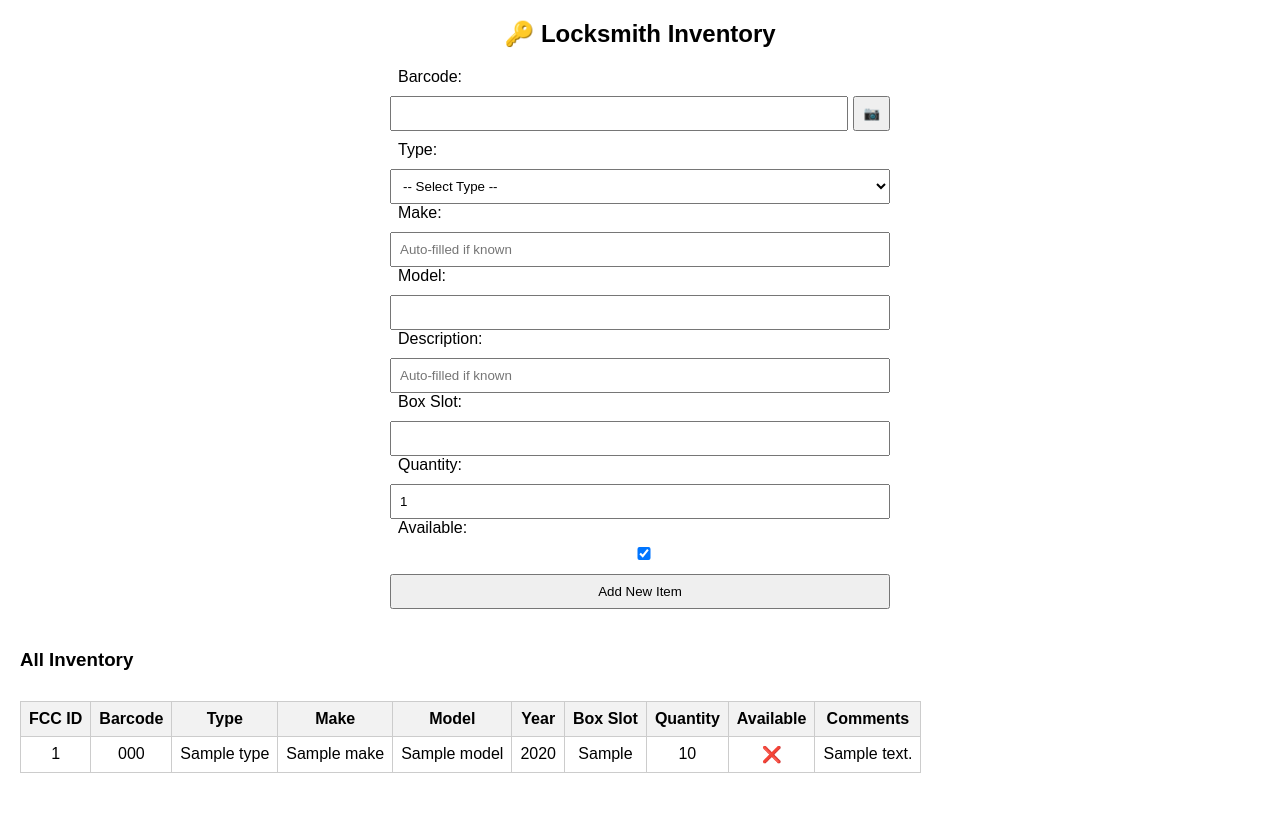
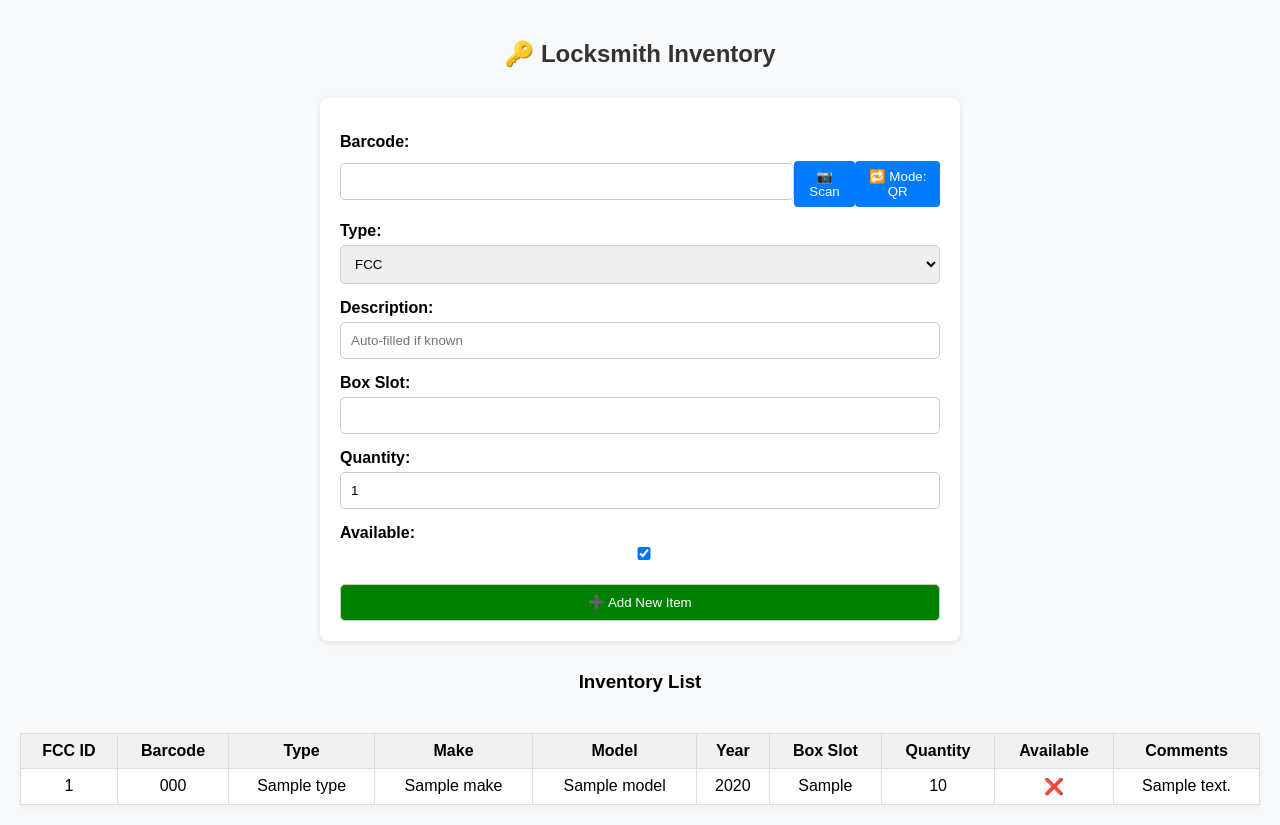
Before and after one commit to shapovalov-maks/locksmith-inventory-app, a Flask app: template templates/index.html in a window 1280 px wide. Before the commit the page ends 773 px from the top, so only its background shows below. Run offline with Flask 3, Linux system fonts and the light colour scheme; the template is opened without the code that fills it: most values are stand-ins (such as "Sample title", 1, 10 or a date in 2020).

Commit message:
🚀 Updated index.html with improved scanner and layout

```diff
--- a/templates/index.html
+++ b/templates/index.html
@@ -5,44 +5,113 @@
   <meta name="viewport" content="width=device-width, initial-scale=1" />
   <title>🔑 Locksmith Inventory</title>
   <style>
-        body { font-family: Arial, sans-serif; margin: 20px; }
-        form { max-width: 500px; margin: auto; }
-        input, select, button, label { width: 100%; margin-top: 10px; padding: 8px; box-sizing: border-box; }
-        button[type="button"] { width: auto; display: inline-block; margin-left: 5px; }
-        table { border-collapse: collapse; width: 100%; margin-top: 30px; overflow-x: auto; display: block; }
-        th, td { border: 1px solid #ccc; padding: 8px; text-align: center; white-space: nowrap; }
-        th { background-color: #f2f2f2; }
-        .low-stock { color: red; font-weight: bold; }
-        #reader { width: 100%; max-width: 300px; margin: 10px auto; }
-        mark { background-color: yellow; font-weight: bold; }
+    body {
+      font-family: Arial, sans-serif;
+      background: #f8f9fa;
+      margin: 0;
+      padding: 20px;
+    }
+
+    h2 {
+      text-align: center;
+      color: #333;
+    }
+
+    form {
+      max-width: 600px;
+      margin: 30px auto;
+      background: #fff;
+      padding: 20px;
+      border-radius: 8px;
+      box-shadow: 0 2px 6px rgba(0, 0, 0, 0.1);
+    }
+
+    label {
+      display: block;
+      margin-top: 15px;
+      font-weight: bold;
+    }
+
+    input, select, button {
+      width: 100%;
+      padding: 10px;
+      margin-top: 5px;
+      box-sizing: border-box;
+      border: 1px solid #ccc;
+      border-radius: 5px;
+    }
+
+    .scanner-controls {
+      display: flex;
+      justify-content: space-between;
+      align-items: center;
+    }
+
+    .scanner-controls button {
+      width: auto;
+      padding: 8px 12px;
+      margin-top: 10px;
+      background-color: #007bff;
+      color: white;
+      border: none;
+      border-radius: 4px;
+      cursor: pointer;
+    }
+
+    .scanner-controls button:hover {
+      background-color: #0056b3;
+    }
+
+    #reader {
+      margin: 15px auto;
+      max-width: 320px;
+      display: none;
+    }
+
+    table {
+      width: 100%;
+      border-collapse: collapse;
+      margin-top: 40px;
+      background: #fff;
+      box-shadow: 0 2px 6px rgba(0, 0, 0, 0.05);
+    }
+
+    th, td {
+      border: 1px solid #ddd;
+      padding: 8px;
+      text-align: center;
+    }
+
+    th {
+      background-color: #f1f1f1;
+    }
+
+    .low-stock {
+      color: red;
+      font-weight: bold;
+    }
   </style>
   <script src="https://unpkg.com/html5-qrcode" type="text/javascript"></script>
 </head>
 <body>
-    <h2 style="text-align: center;">🔑 Locksmith Inventory</h2>
+  <h2>🔑 Locksmith Inventory</h2>
 
   <form action="/add" method="post">
     <label>Barcode:</label>
-        <div style="display: flex; align-items: center;">
+    <div class="scanner-controls">
       <input type="text" id="barcode" name="barcode" required oninput="autoFillFromKnownCodes()">
-            <button type="button" onclick="startScanner()">📷</button>
+      <button type="button" onclick="toggleScanner()">📷 Scan</button>
+      <button type="button" onclick="switchMode()">🔁 Mode: <span id="scanModeLabel">QR</span></button>
     </div>
     <div id="reader"></div>
 
     <label>Type:</label>
     <select name="type" id="type">
-            <option value="">-- Select Type --</option>
       <option value="fcc">FCC</option>
       <option value="universal">Universal</option>
       <option value="chip">Chip</option>
       <option value="blade">Blade</option>
     </select>
-
-        <label>Make:</label>
-        <input type="text" name="make" id="make" placeholder="Auto-filled if known">
-
-        <label>Model:</label>
-        <input type="text" name="model" id="model">
 
     <label>Description:</label>
     <input type="text" name="comments" id="description" placeholder="Auto-filled if known">
@@ -56,10 +125,10 @@
     <label>Available:</label>
     <input type="checkbox" name="available" checked>
 
-        <button type="submit">Add New Item</button>
+    <button type="submit" style="margin-top: 20px; background-color: green; color: white;">➕ Add New Item</button>
   </form>
 
-    <h3 style="margin-top: 40px;">All Inventory</h3>
+  <h3 style="text-align: center;">Inventory List</h3>
   <table>
     <thead>
       <tr>
@@ -99,11 +168,18 @@
   <script>
     let scannerRunning = false;
     let html5QrCode;
+    let scanMode = "qr_code"; // or "code_128"
 
-    function startScanner() {
-        const qrRegion = document.getElementById("reader");
+    function switchMode() {
+      scanMode = scanMode === "qr_code" ? "code_128" : "qr_code";
+      document.getElementById("scanModeLabel").textContent = scanMode === "qr_code" ? "QR" : "Barcode";
+    }
+
+    function toggleScanner() {
+      const reader = document.getElementById("reader");
       if (!scannerRunning) {
         html5QrCode = new Html5Qrcode("reader");
+        reader.style.display = "block";
         html5QrCode.start(
           { facingMode: "environment" },
           { fps: 10, qrbox: 250 },
@@ -111,8 +187,12 @@
             document.getElementById("barcode").value = qrCodeMessage;
             autoFillFromKnownCodes();
             stopScanner();
-                }
-            ).then(() => { scannerRunning = true; }).catch(err => {
+          },
+          error => { /* ignore read errors */ },
+          [scanMode]
+        ).then(() => {
+          scannerRunning = true;
+        }).catch(err => {
           alert("Camera error: " + err);
         });
       } else {
@@ -125,6 +205,7 @@
         html5QrCode.stop().then(() => {
           html5QrCode.clear();
           scannerRunning = false;
+          document.getElementById("reader").style.display = "none";
         }).catch(err => {
           console.error("Stop error", err);
         });
@@ -134,14 +215,12 @@
     async function autoFillFromKnownCodes() {
       const barcode = document.getElementById("barcode").value;
       if (barcode.length < 4) return;
-
       const response = await fetch(`/known-codes/api/${barcode}`);
       if (response.ok) {
         const data = await response.json();
         if (data) {
           if (data.type) document.getElementById("type").value = data.type;
           if (data.description) document.getElementById("description").value = data.description;
-                if (data.brand) document.getElementById("make").value = data.brand;
         }
       }
     }
```
Lines whose indentation alone changed are shown as unchanged.
